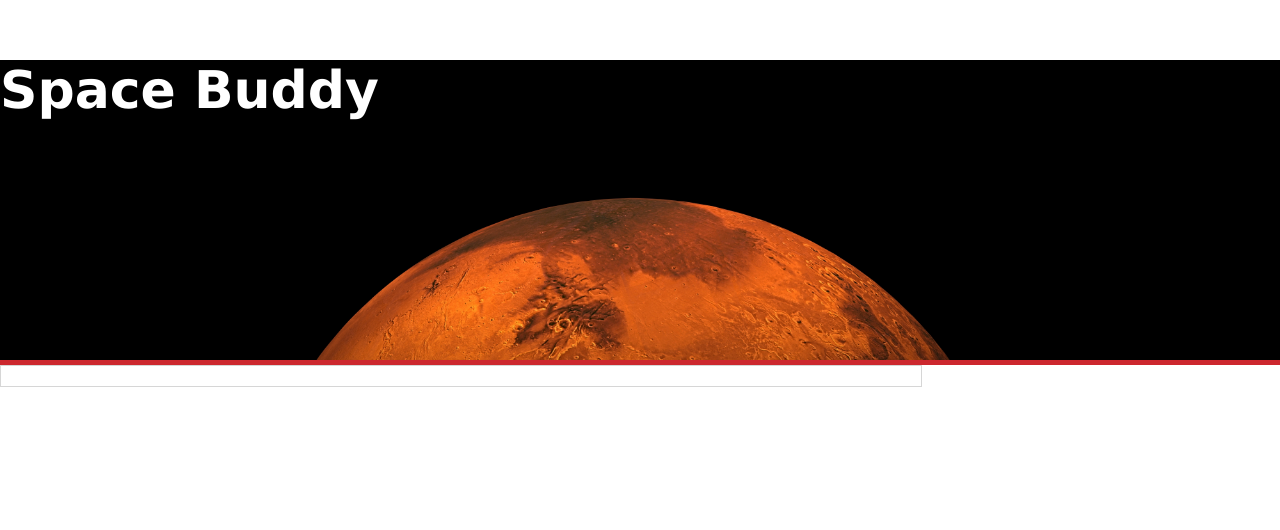
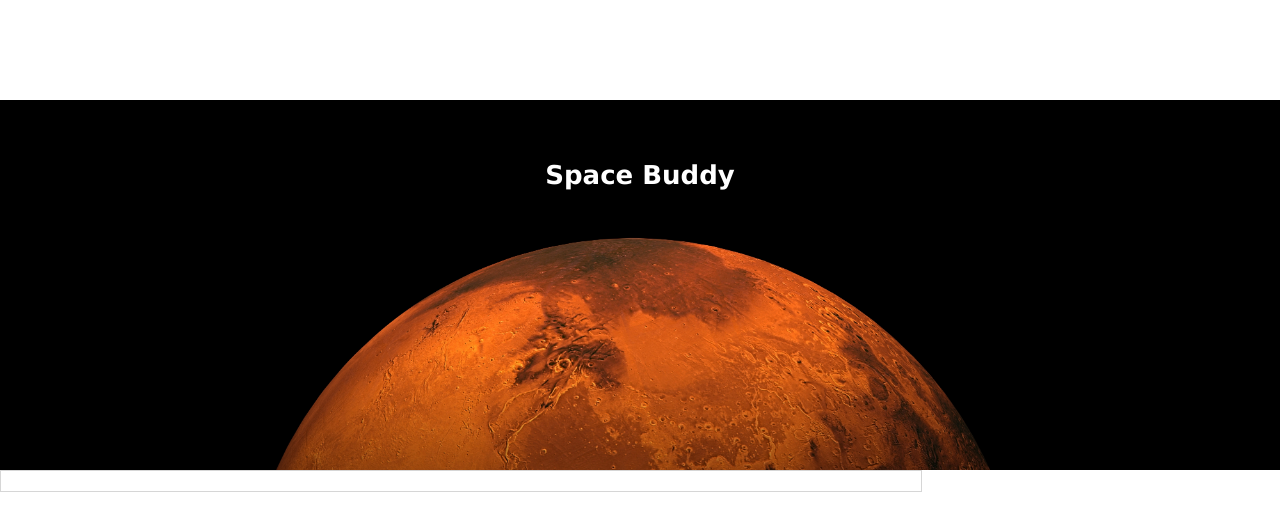
Before and after one commit to flowner1998/SpaceBuddaySite, a plain HTML site: page index.html in a window 1280 px wide. Drawn offline with Linux system fonts and the light colour scheme.

Commit message:
-Added room for navigation

```diff
--- a/index.html
+++ b/index.html
@@ -7,14 +7,24 @@
     <title>Space Buddy</title>
 
 </head>
+
 <body>
-<div>
-    <div id="header">
-        <h1>Space Buddy</h1>
-    </div>
-    <div id="content">
 
-    </div>
+<!--navigation-->
+<div id="nav">
+    <ul>
+
+    </ul>
+</div>
+
+<!--header-->
+<header>
+    <h1>Space Buddy</h1>
+</header>
+
+<!--content-->
+<div id="content">
+
 </div>
 </body>
 </html>
--- a/style.css
+++ b/style.css
@@ -4,32 +4,25 @@ body {
     font-family: Verdana, Helvetica, sans-serif;
     font-size: 13px;
 }
-#wrapper {
-    margin: 0 auto;
-    width: 922px;
+
+#nav {
+    height: 100px;
 }
-#header {
-    text-align: center;
+
+header {
     width: 100%;
     color: #ffffff;
-    height: 300px;
+    height: 370px;
     display: flex;
     background-image: url("images/mars.jpg");
     background-size: cover;
-    border-bottom: solid 5px #cc272e;
+}
+
+header h1{
     margin: 60px auto auto auto;
     font-size: 2em;
 }
 
-#header img{
-    width: auto;
-    height: auto;
-}
-#headerContent{
-    margin: 60px auto auto auto;
-    display: flex;
-    font-size: 2em;
-}
 #content {
     width: 900px;
     color: #333;
```
